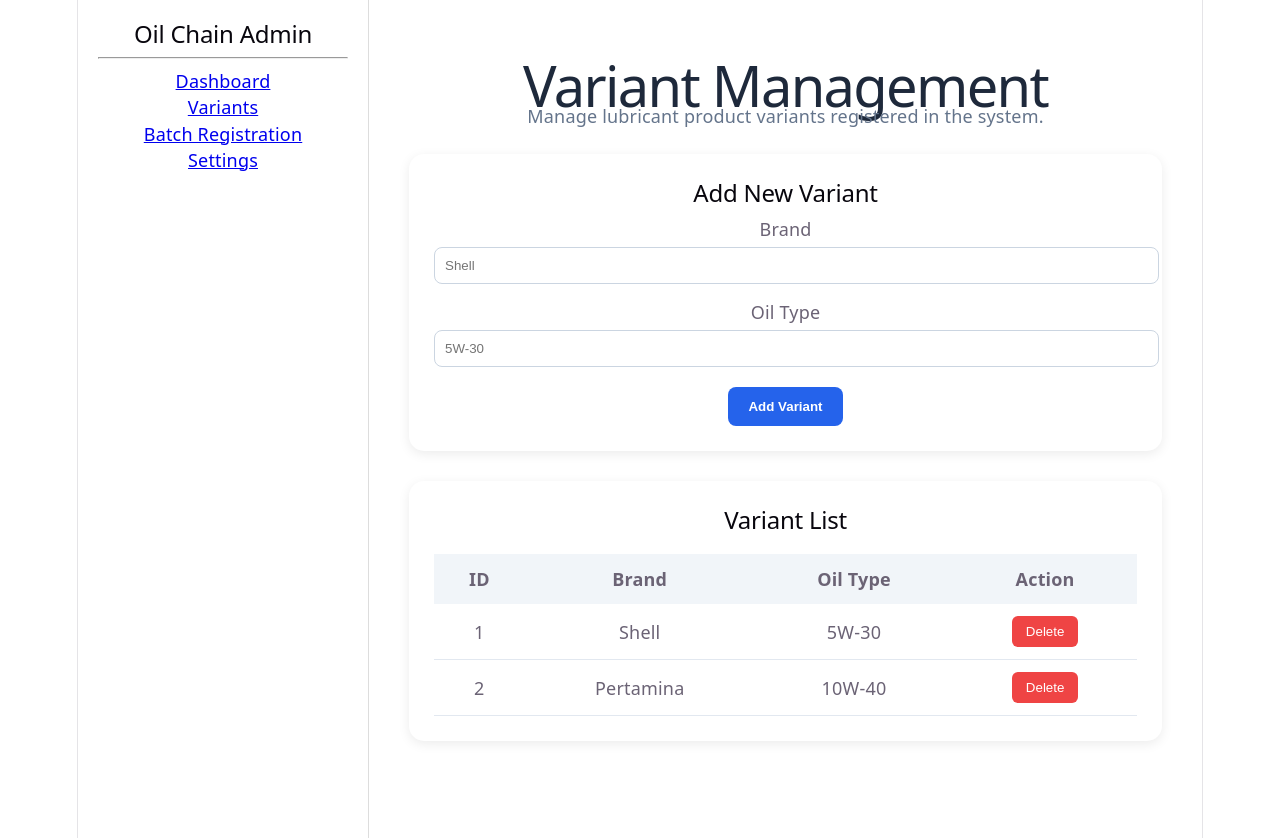
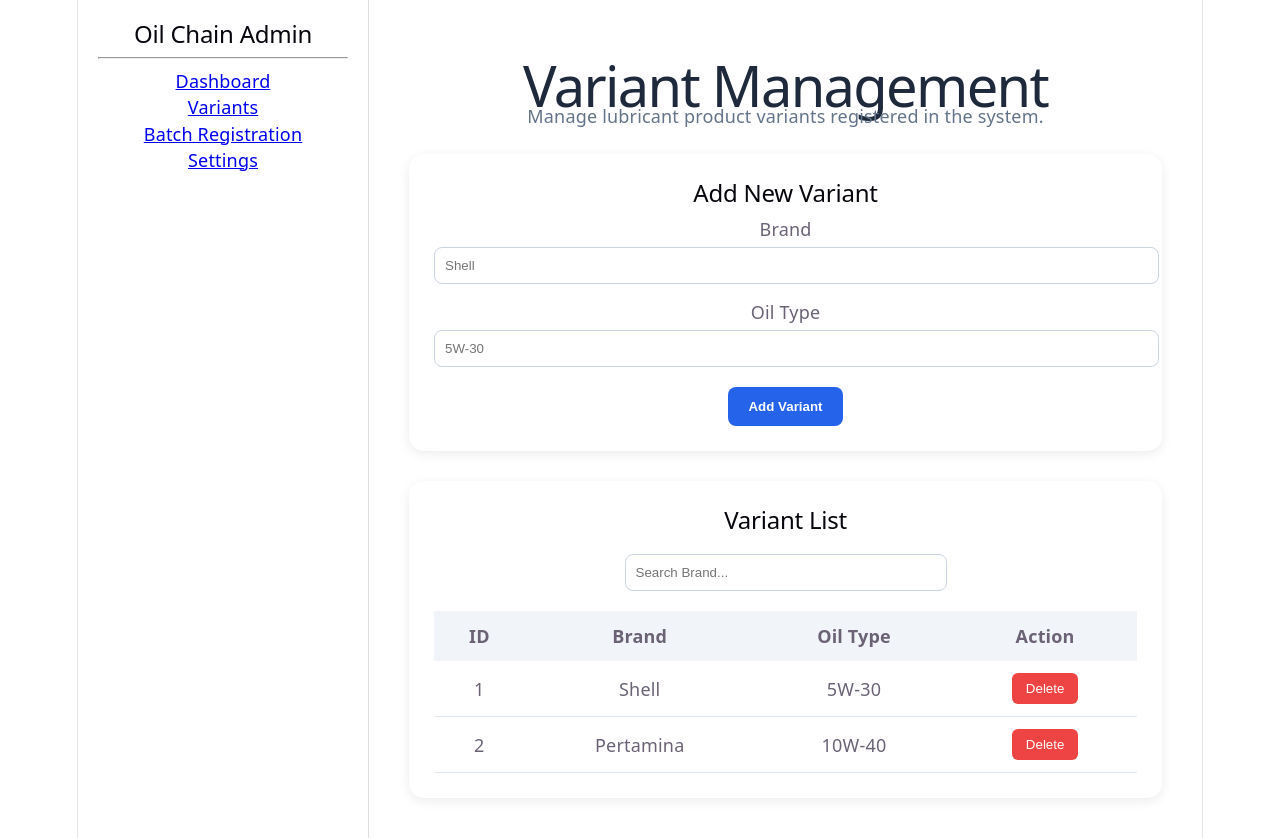
Before and after one commit to alizaenazet/oil-chain-validator, a React app in the folder frontend/: page /variants in a window 1280 px wide. Built offline with nearby package versions, Linux system fonts and the light colour scheme; sample sign-in values are in the browser's storage; the HTML template or start-up script is replaced by a standard one.

Commit message:
feat(frontend): add variant search and empty state

```diff
--- a/frontend/src/pages/Variants.jsx
+++ b/frontend/src/pages/Variants.jsx
@@ -4,6 +4,8 @@ import AdminLayout from "../components/AdminLayout";
 function Variants() {
   const [brand, setBrand] = useState("");
   const [oilType, setOilType] = useState("");
+  const [searchTerm, setSearchTerm] =
+    useState("");
 
   const [variants, setVariants] = useState(() => {
     const savedVariants =
@@ -53,6 +55,13 @@ function Variants() {
   };
 
   const handleDelete = (id) => {
+    const confirmed =
+      window.confirm(
+        "Delete this variant?"
+      );
+
+    if (!confirmed) return;
+
     setVariants(
       variants.filter(
         (variant) =>
@@ -60,6 +69,15 @@ function Variants() {
       )
     );
   };
+
+  const filteredVariants =
+    variants.filter((variant) =>
+      variant.brand
+        .toLowerCase()
+        .includes(
+          searchTerm.toLowerCase()
+        )
+    );
 
   return (
     <AdminLayout>
@@ -198,6 +216,25 @@ function Variants() {
             Variant List
           </h2>
 
+          <input
+            type="text"
+            placeholder="Search Brand..."
+            value={searchTerm}
+            onChange={(e) =>
+              setSearchTerm(
+                e.target.value
+              )
+            }
+            style={{
+              width: "300px",
+              padding: "10px",
+              borderRadius: "8px",
+              border:
+                "1px solid #cbd5e1",
+              marginBottom: "20px",
+            }}
+          />
+
           <div
             style={{
               overflowX: "auto",
@@ -256,7 +293,25 @@ function Variants() {
               </thead>
 
               <tbody>
-                {variants.map(
+                {filteredVariants.length ===
+                0 ? (
+                  <tr>
+                    <td
+                      colSpan="4"
+                      style={{
+                        padding:
+                          "20px",
+                        textAlign:
+                          "center",
+                        color:
+                          "#64748b",
+                      }}
+                    >
+                      No variants found
+                    </td>
+                  </tr>
+                ) : (
+                  filteredVariants.map(
                     (variant) => (
                       <tr
                         key={
@@ -332,6 +387,7 @@ function Variants() {
                         </td>
                       </tr>
                     )
+                  )
                 )}
               </tbody>
             </table>
```
Lines whose indentation alone changed are shown as unchanged.
